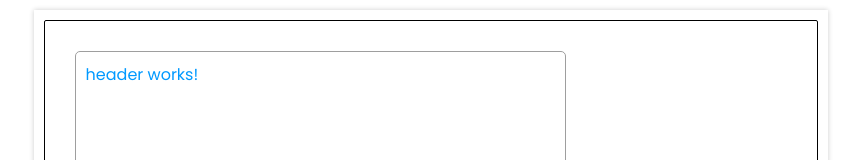
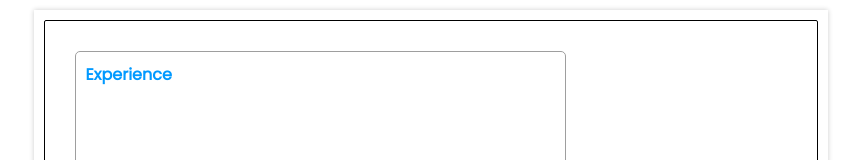
Before and after one commit to hmalindu1/resume-builder, an Angular app: page / in a window 1280 px wide. Shown: the top 160 px of the page, without its empty margins (209-1070 px from the left). Built offline with nearby package versions, Linux system fonts and the light colour scheme.

Commit message:
Header Tag was created

```diff
--- a/src/app/components/header/header.component.html
+++ b/src/app/components/header/header.component.html
@@ -1 +1,3 @@
-<p>header works!</p>
+<header>
+    <h4>{{title}}</h4>
+</header>
```
